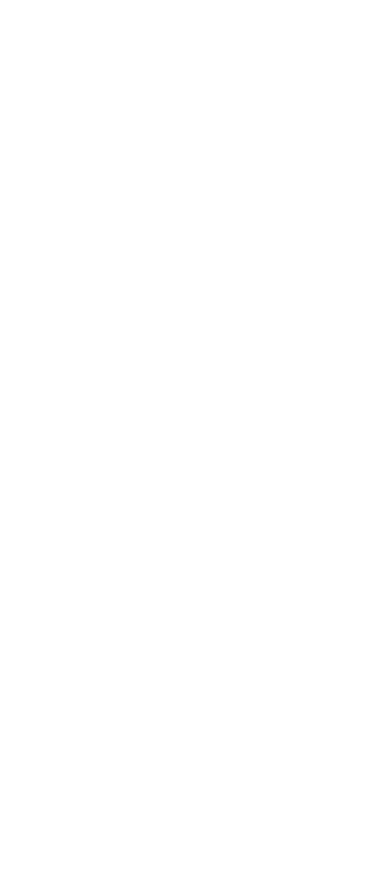
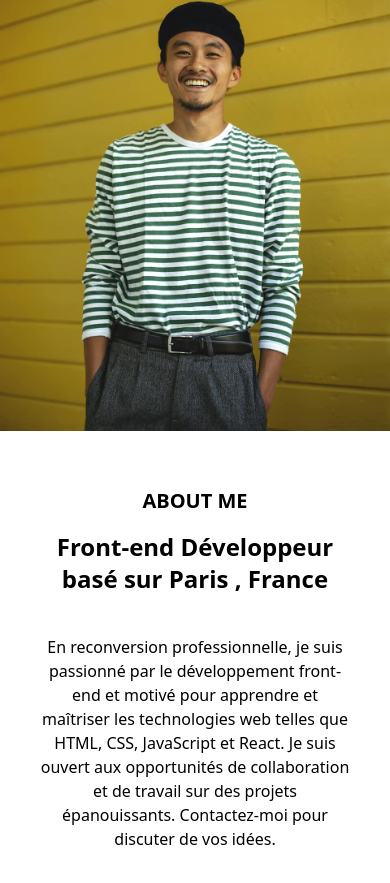
Before and after one commit to NhatHONGUYEN/Nhat-portfolioV2, a React (Vite) app: page / in a window 390 px wide. Shown: the part 893-1776 px from the top of the page. Before the commit the page ends 904 px from the top, so only its background shows below. Built offline with nearby package versions, Linux system fonts and the light colour scheme.

Commit message:
✨   F01 :ABOUT > finish for the mobile part

```diff
--- /dev/null
+++ b/src/components/About.jsx
@@ -0,0 +1,20 @@
+export default function About() {
+  return (
+    <div className="w-full h-full block ">
+      <img src="/photo-profil.jpg" alt="photo-profil" />
+      <div className="block justify-center items-center text-center m-10">
+        <h2 className="text-xl font-bold py-4">ABOUT ME</h2>
+        <h1 className="text-2xl font-bold">
+          Front-end Développeur basé sur Paris , France
+        </h1>
+        <p className="py-10">
+          En reconversion professionnelle, je suis passionné par le
+          développement front-end et motivé pour apprendre et maîtriser les
+          technologies web telles que HTML, CSS, JavaScript et React. Je suis
+          ouvert aux opportunités de collaboration et de travail sur des projets
+          épanouissants. Contactez-moi pour discuter de vos idées.
+        </p>
+      </div>
+    </div>
+  );
+}
--- a/src/components/Home.jsx
+++ b/src/components/Home.jsx
@@ -1,9 +1,11 @@
+import About from "./About";
 import Introduction from "./Introduction";
 
 export default function Home() {
   return (
     <>
       <Introduction />
+      <About />
     </>
   );
 }
--- a/src/components/Introduction.jsx
+++ b/src/components/Introduction.jsx
@@ -5,7 +5,7 @@
 
 export default function Introduction() {
   return (
-    <div className="w-full h-screen p-8 ">
+    <div className="w-full h-full p-8 ">
       <div className="w-full h-full  block  ">
         <div className="text-3xl font-bold  ">
           <img
```
Also changed, not shown: public/photo-profil.jpg (added).
